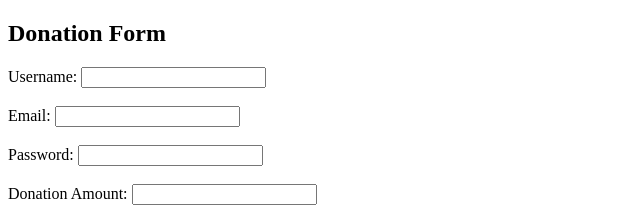
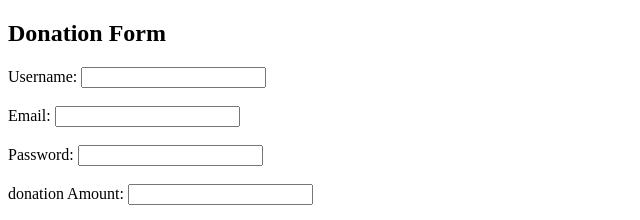
Before and after one commit to aryanatvcet/wc-exp, a plain HTML site: page wc-exp1/form.html in a window 1280 px wide. Shown: the top 220 px of the page, 0-640 px from the left. Drawn offline with Linux system fonts and the light colour scheme.

```diff
--- a/wc-exp1/form.html
+++ b/wc-exp1/form.html
@@ -19,7 +19,7 @@
         <input type="password" id="password" name="password" required><br><br>
 
         <!-- Donation Amount -->
-        <label for="donation">Donation Amount:</label>
+        <label for="donation">donation Amount:</label>
         <input type="number" id="donation" name="donation" required><br><br>
 
         <!-- Payment Options -->
```
